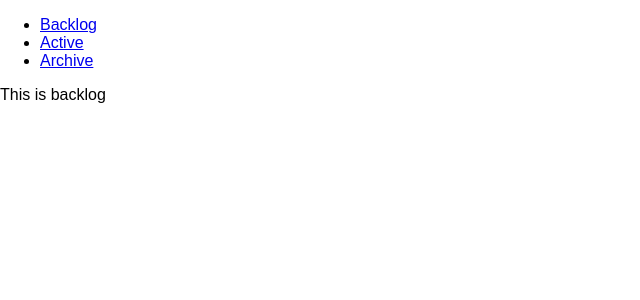
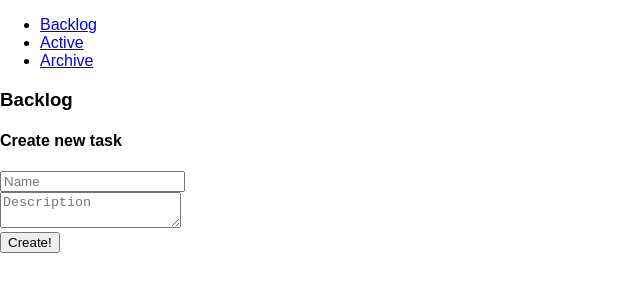
Before and after one commit to M-To-codding/MaDe, a React (Create React App) app: page /backlog in a window 1280 px wide. Shown: the top 300 px of the page, without its empty margins (0-640 px from the left). Built offline with nearby package versions, Linux system fonts and the light colour scheme.

Commit message:
[IMP] Add ability to create new tasks in Backlog

```diff
--- a/src/Backlog.js
+++ b/src/Backlog.js
@@ -1,7 +1,44 @@
 import React, {Component} from 'react';
+import NewTask from './NewTask';
 
 export default class Backlog extends Component {
+  constructor() {
+    super();
+    this.state = {
+      tasks: []
+    };
+  }
+
+  addTask(newTask) {
+    this.setState({
+      tasks: this.state.tasks.concat([newTask]),
+    });
+  }
+
+  renderTasksList() {
+    return this.state.tasks.map((task, index) => {
+      return (
+        <li key={task.name + index}>
+          <p>Name: {task.name}</p>
+          <p>Description: {task.description}</p>
+        </li>);
+    });
+  }
+
   render() {
-    return <div>This is backlog</div>
+    return (
+      <div>
+        <h3>Backlog</h3>
+        <div>
+          <ul>
+            {this.renderTasksList()}
+          </ul>
+        </div>
+        <div>
+          <h4>Create new task</h4>
+          <NewTask onCreate={(newTask) => this.addTask(newTask)} />
+        </div>
+      </div>
+    )
   }
 }
--- /dev/null
+++ b/src/NewTask.js
@@ -0,0 +1,51 @@
+import React, {Component} from 'react';
+
+export default class NewTask extends Component {
+  constructor(props) {
+    super(props);
+    this.state = {
+      name: '',
+      description: ''
+    }
+  }
+
+  changeName(e) {
+    this.setState({
+      name: e.target.value
+    });
+  }
+
+  changeDescription(e) {
+    this.setState({
+      description: e.target.value
+    });
+  }
+
+  onCreate() {
+    this.props.onCreate(this.state)
+    this.setState({
+      description: '',
+      name: ''
+    })
+  }
+
+  render() {
+    return (
+      <div>
+        <input
+          value={this.state.name}
+          onChange={(e) => this.changeName(e)}
+          placeholder="Name"
+        />
+        <br/>
+        <textarea
+          value={this.state.description}
+          onChange={(e) => this.changeDescription(e)}
+          placeholder="Description"
+        />
+        <br/>
+        <button onClick={() => this.onCreate()}>Create!</button>
+      </div>
+    )
+  }
+}
```
